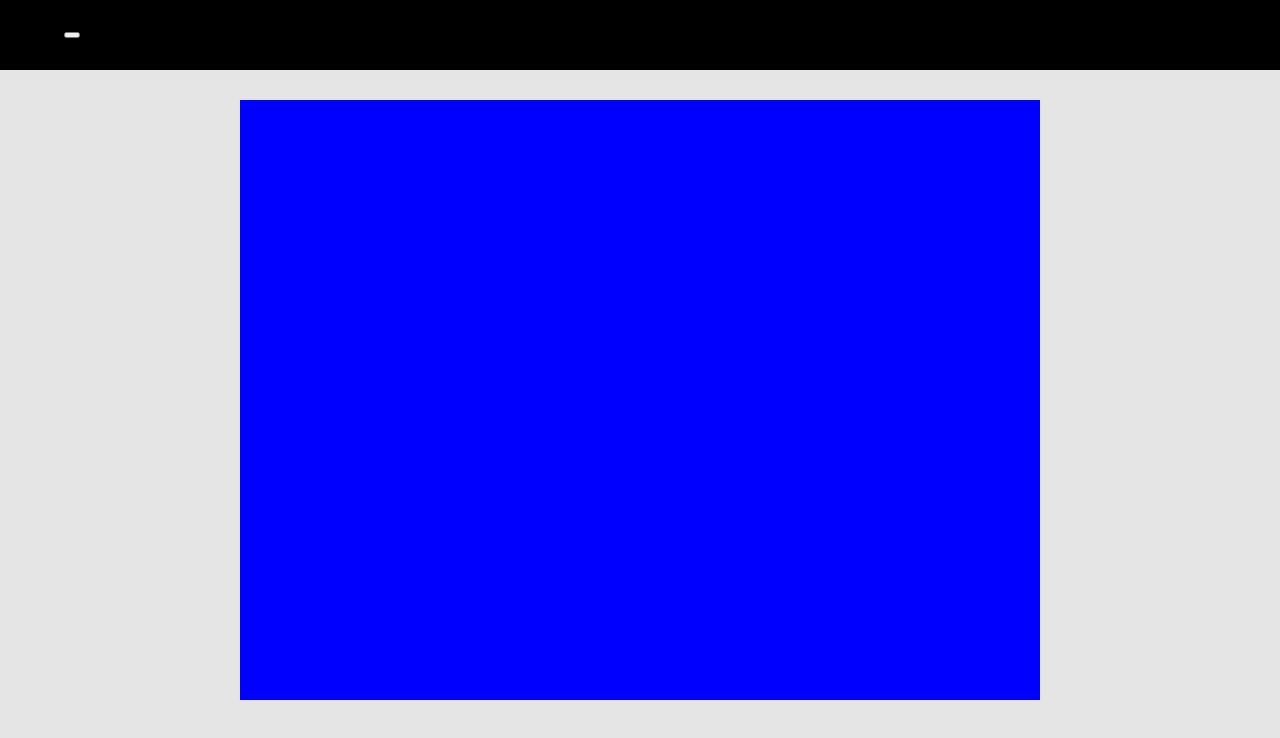
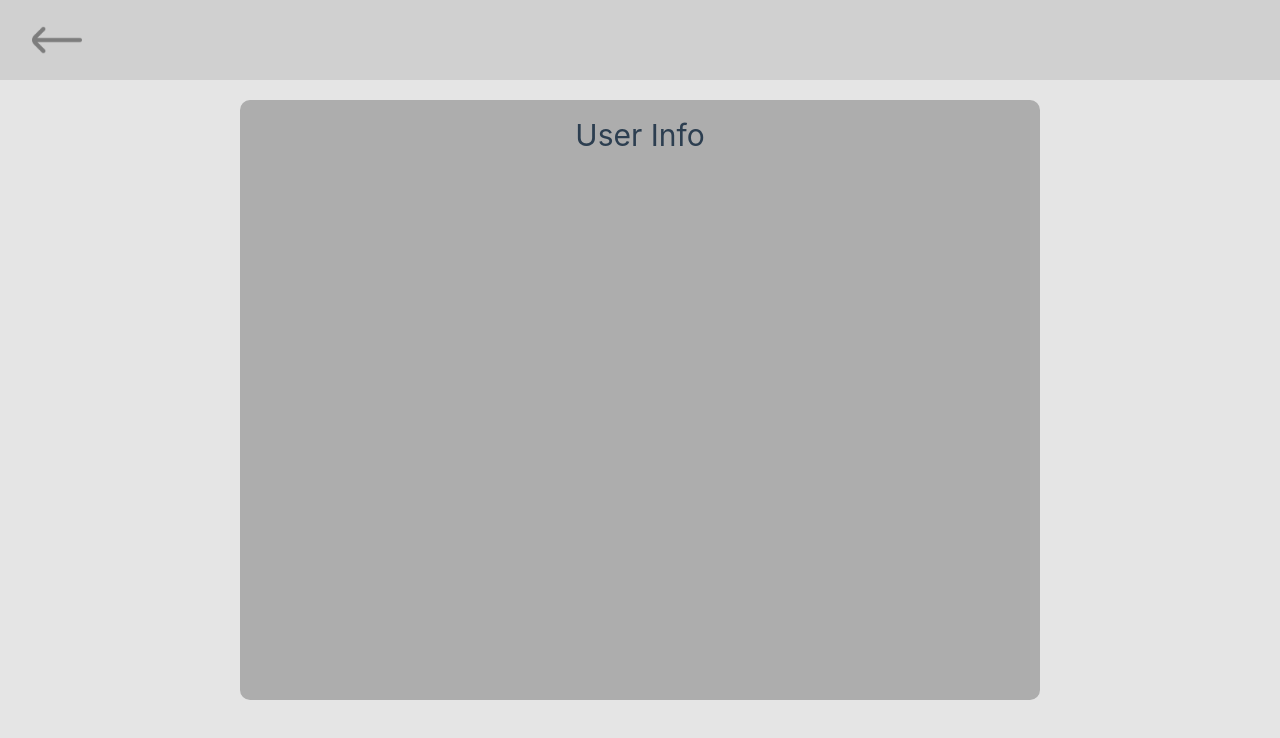
Before and after one commit to coreyjkbartels/Study-Buddy, a Vue app: page /profile in a window 1280 px wide. Shown: the top 738 px of the page. Built offline with nearby package versions, Linux system fonts and the light colour scheme.

Commit message:
update profile

```diff
--- a/src/views/ProfileView.vue
+++ b/src/views/ProfileView.vue
@@ -1,4 +1,9 @@
 <script setup>
+
+import { useRouter } from 'vue-router'
+
+
+const router = useRouter()
 
 
 </script>
@@ -6,9 +11,13 @@
 <template>
   <div class="main-container">
     <div class="header-container">
-      <button class="back-button"></button>
+      <div @click="router.back()" class="back-button"><img src="../assets/icons/back-button.png" alt="" class="back-img"></div>
     </div>
     <form action="" class="form-container">
+      <div class="form-header-container">
+        <span class="form-header">User Info</span>
+
+      </div>
 
     </form>
 
@@ -21,8 +30,8 @@
 
 .header-container {
   width: 100vw;
-  height: 70px;
-  background: black;
+  height: 80px;
+  background: rgb(208, 208, 208);
   position: absolute;
   top: 0;
   display: flex;
@@ -31,14 +40,42 @@
 
 }
 
+.back-img {
+  width: 50px;
+
+}
+
 .back-button {
-  margin-left: 4rem;
+  width: 50px;
+  height: 50px;
+
+  margin-left: 2rem;
+  cursor: pointer;
+}
+
+.back-button:hover {
+  transform: scale(1.1);
+}
+
+.form-header-container {
+  height: 70px;
+
+display: flex;
+align-items: center;
+justify-content: center;
+}
+
+.form-header {
+  font-size: 30px;
 }
 
 .form-container {
   width: 800px;
   height: 600px;
-  background: blue;
+  background: rgb(173, 173, 173);
+  border-radius: 10px;
+
+
 }
 
 .main-container {
```
Also changed, not shown: src/assets/icons/back-button.png (added).
